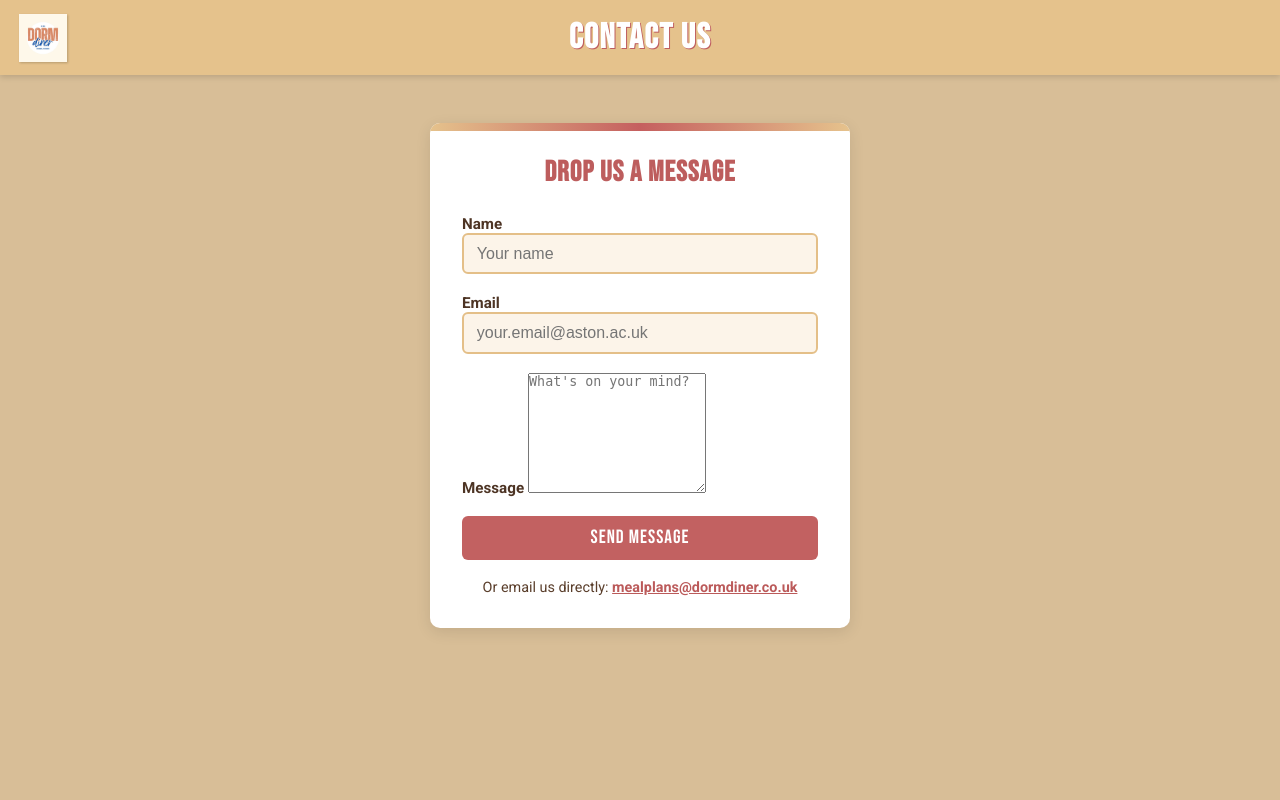
After one commit to Muzamal898989/Group-Project-34, a PHP site: page /contact.html in a window 1280 px wide. The commit adds this page. Run offline with PHP 8.4, Linux system fonts and the light colour scheme.

Commit message:
added navigation

```diff
--- /dev/null
+++ b/contact.html
@@ -0,0 +1,38 @@
+<!doctype html>
+<html lang="en">
+<head>
+  <meta charset="utf-8">
+  <title>Contact Dorm Diner</title>
+  <link rel="stylesheet" href="css/signup.css">
+  <link rel="stylesheet" href="css/contact.css">
+<link href="https://fonts.googleapis.com/css2?family=Bebas+Neue&family=Roboto:wght@300;400;700&display=swap" rel="stylesheet">
+</head>
+<body>
+  <header id="main-header">
+    <img src="logo.jpeg" alt="Dorm Diner logo">
+    <h1>Contact Us</h1>
+  </header>
+
+  <main>
+    <section id="contact-card">
+      <h2>Drop us a message</h2>
+      <form>
+        <div class="mb-3">
+          <label>Name</label>
+          <input type="text" placeholder="Your name" required>
+        </div>
+        <div class="mb-3">
+          <label>Email</label>
+          <input type="email" placeholder="your.email@aston.ac.uk" required>
+        </div>
+        <div class="mb-3">
+          <label>Message</label>
+          <textarea rows="5" placeholder="What's on your mind?" required></textarea>
+        </div>
+        <button type="submit">Send Message</button>
+      </form>
+      <p class="extra">Or email us directly: <a href="mailto:mealplans@dormdiner.ac.uk">mealplans@dormdiner.co.uk</a></p>
+    </section>
+  </main>
+</body>
+</html>
--- /dev/null
+++ b/css/contact.css
@@ -0,0 +1,63 @@
+#contact-card {
+  background: white;
+  border-radius: 10px;
+  overflow: hidden;
+  box-shadow: 0 4px 15px rgba(0, 0, 0, .1);
+  max-width: 420px;
+  width: 90%;
+  margin: 3rem auto;
+  padding: 2rem;
+  position: relative;
+}
+#contact-card::before {
+  content: "";
+  position: absolute;
+  top: 0; left: 0; right: 0;
+  height: 8px;
+  background: linear-gradient(90deg, #e5c28c, #c55f5f, #e6c38d);
+}
+
+#contact-card h2 {
+  color: #bd5d5d;
+  margin-bottom: 1.5rem;
+  text-align: center;
+  font-family: 'Bebas Neue', cursive;
+  letter-spacing: 1px;
+  font-size: 1.8rem;
+}
+
+#contact-card textarea {
+  resize: vertical;
+  min-height: 120px;
+}
+
+#contact-card .extra {
+  text-align: center;
+  margin-top: 1.2rem;
+  font-size: .9rem;
+  color: #5a3e2b;
+}
+
+
+#main-header img {
+  height: 48px;
+  filter: drop-shadow(1px 1px 1px rgba(0, 0, 0, .2));
+}
+
+#contact-card button {
+  width: 100%;
+  padding: .65rem;
+  font-size: 1.2rem;
+  font-family: 'Bebas Neue', cursive;
+  letter-spacing: 1px;
+  background: #c26161;
+  color: white;
+  border: none;
+  border-radius: 6px;
+  cursor: pointer;
+  transition: background .25s;
+}
+#contact-card button:hover {
+  background: #e2bf8a;
+  color: #5a3e2b;
+}
--- a/css/signup.css
+++ b/css/signup.css
@@ -6,15 +6,15 @@
 
 html, body {
   height: 100%;
-  background: #dec39b;
+  background: #d8be97;
   font-family: "Roboto", Arial, sans-serif;
-  color: #333;
+  color: #363636;
   display: flex;
   flex-direction: column;
 }
 
 #main-header {
-  background: #e6c38d;
+  background: #ddbb87;
   color: white;
   padding: 1rem;
   display: flex;
@@ -38,7 +38,7 @@ html, body {
   font-family: "Bebas Neue", cursive;
   font-size: 2.2rem;
   letter-spacing: 1.5px;
-  text-shadow: 1px 1px 0 #c45f5f;
+  text-shadow: 1px 1px 0 #bd5c5c;
 }
 
 #login, #signUp-form {
@@ -53,7 +53,7 @@ html, body {
 }
 
 #login h2, #signUp-form h2 {
-  color: #c45f5f;
+  color: #cc6363;
   margin-bottom: 1.5rem;
   text-align: center;
   font-family: "Bebas Neue", cursive;
@@ -67,7 +67,7 @@ html, body {
 
 label {
   font-weight: 700;
-  color: #5a3e2b;
+  color: #4d3424;
   font-size: .95rem;
 }
 
@@ -77,15 +77,15 @@ input[type="text"],
 input[type="date"] {
   width: 100%;
   padding: .6rem .8rem;
-  border: 2px solid #e6c38d;
+  border: 2px solid #e4bf88;
   border-radius: 6px;
-  background: #fff8ee;
+  background: #fcf4e9;
   font-size: 1rem;
 }
 
 input:focus {
   outline: none;
-  border-color: #c45f5f;
+  border-color: #b95a5a;
 }
 
 button, input[type="submit"] {
@@ -94,7 +94,7 @@ button, input[type="submit"] {
   font-size: 1.2rem;
   font-family: "Bebas Neue", cursive;
   letter-spacing: 1px;
-  background: #c45f5f;
+  background: #c45d5d;
   color: white;
   border: none;
   border-radius: 6px;
@@ -103,22 +103,22 @@ button, input[type="submit"] {
 }
 
 button:hover, input[type="submit"]:hover {
-  background: #e6c38d;
-  color: #5a3e2b;
+  background: #dbb985;
+  color: #5e412d;
 }
 
 a {
-  color: #c45f5f;
+  color: #bb5a5a;
   font-weight: 600;
 }
 
 a:hover {
-  color: #e6c38d;
+  color: #e4c08a;
 }
 
 footer {
   margin-top: auto;
-  background: #333;
+  background: #2e2e2e;
   color: white;
   text-align: center;
   padding: 10px;
@@ -135,7 +135,7 @@ footer {
 }
 
 #main-header{
-  background:#e6c38d;
+  background:#e5c28c;
   display:flex;
   align-items:center;
   justify-content:center;
@@ -156,5 +156,5 @@ footer {
   font-size:2.2rem;
   letter-spacing:1.5px;
   color:#fff;
-  text-shadow:1px 1px 0 #c45f5f;
+  text-shadow:1px 1px 0 #be5e5e;
 }
--- a/login.html
+++ b/login.html
@@ -11,13 +11,15 @@
     </head>
 
 <header id="main-header">
+  <nav class="top-nav">
+    <a href="menu.html">Menu</a>
+  </nav>
   <div class="header-content">
     <img src="logo.jpeg" alt="Dorm Diner logo">
     <h1>Welcome to Dorm Diner</h1>
   </div>
 </header>
     <main>
-        <section class="auth-card" aria-labelledby="auth-title">
             <h2 id="authTitle">
             </h2>
         </section>
@@ -43,7 +45,7 @@
     </main>
 
     <footer>
-        <p>&copy;2025 Dorm Diner <a href="mailto:240146234@aston.ac.uk">Contact Us</a></p>
+        <p>&copy;2025 Dorm Diner <a href="contact.html">Contact Us</a></p>
     </footer>
 
 </html>
--- a/signUp.html
+++ b/signUp.html
@@ -20,7 +20,7 @@
             <form action="signUp.html" method="POST" id="registerForm">
                 <div class="mb-3">
                     <label for="firstName" class="form-label"> First Name </label>
-                    <input type="text" name="form-control" id="firstName" name="firstName" placeholder="Enter your first name" required>
+                    <input type="text" id="firstName" name="firstName" placeholder="Enter your first name" required>
                 </div>
 
                 <div class="mb-3">
@@ -63,9 +63,5 @@
             </form>
         </section>
     </main>
-    </header>
     </body>
-    <footer>
-        <p>&copy;2025 Dorm Diner <a href="mailto:240146234@aston.ac.uk">Contact Us</a></p>
-    </footer>
 </html>
```
Also changed, not shown: css/login.css (+14 -24 lines), css/style.css (+12 -14 lines).
